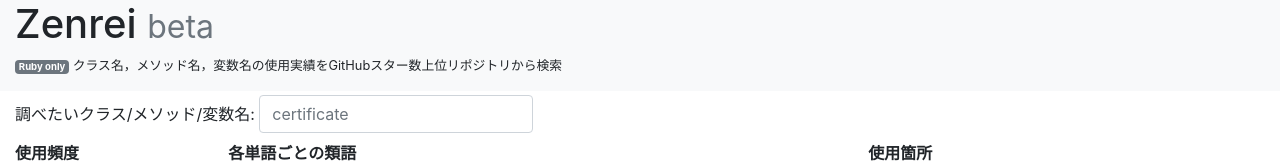
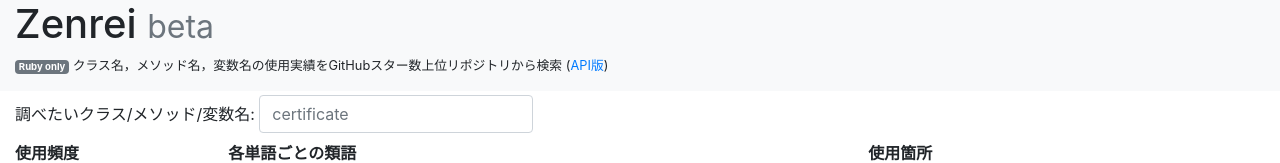
Before and after one commit to typewriter/zenrei, a Vue app in the folder view/: page / in a window 1280 px wide. Shown: the top 163 px of the page. Built offline with nearby package versions, Linux system fonts and the light colour scheme; what vue-async-computed would draw is missing.

Commit message:
Update description

```diff
--- a/view/src/components/Title.vue
+++ b/view/src/components/Title.vue
@@ -6,7 +6,7 @@
           Zenrei <span class="small text-muted">beta</span>
         </h1>
         <!-- <small>(from Japanese: 前例, "precedent")</small> -->
-        <p class="small"><b-badge>Ruby only</b-badge> クラス名，メソッド名，変数名の使用実績をGitHubスター数上位リポジトリから検索</p>
+        <p class="small"><b-badge>Ruby only</b-badge> クラス名，メソッド名，変数名の使用実績をGitHubスター数上位リポジトリから検索 (<a href="https://github.com/typewriter/zenrei#api">API版</a>)</p>
       </b-col>
     </b-row>
   </b-container>
```
